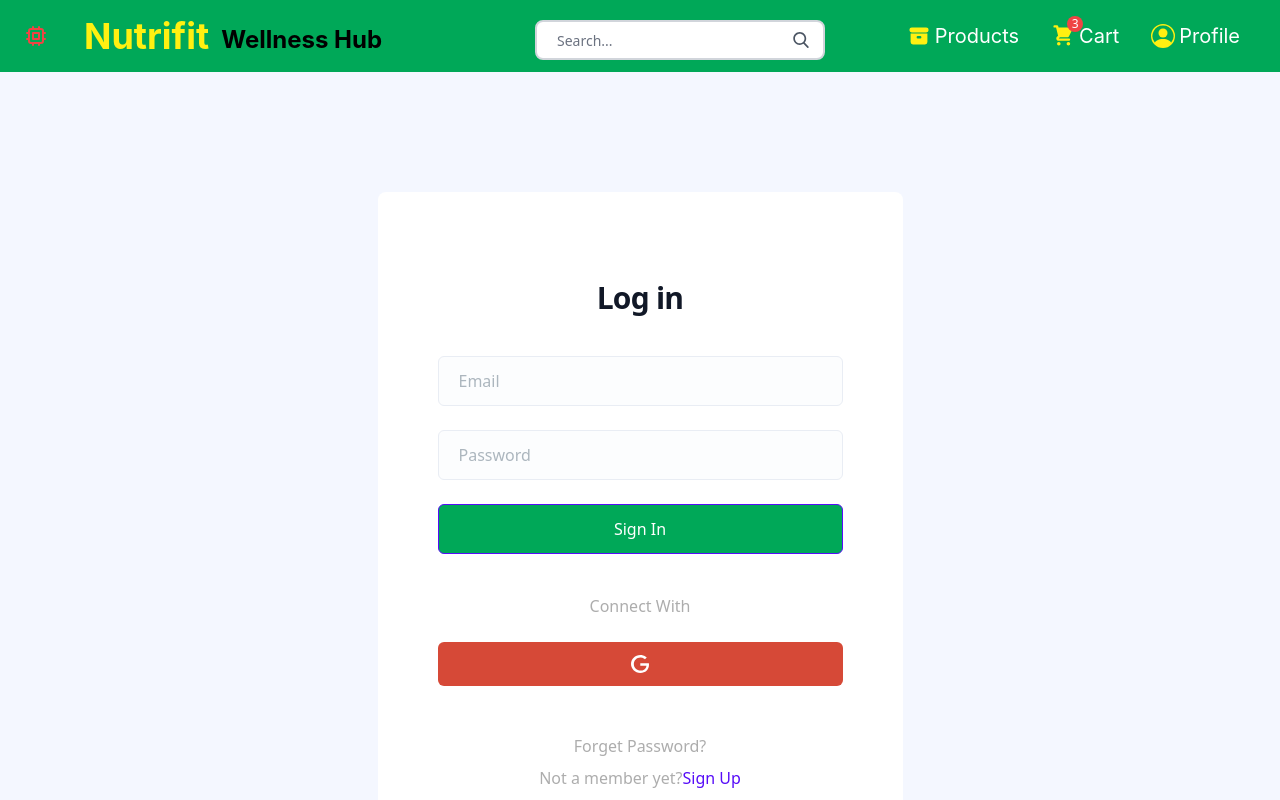
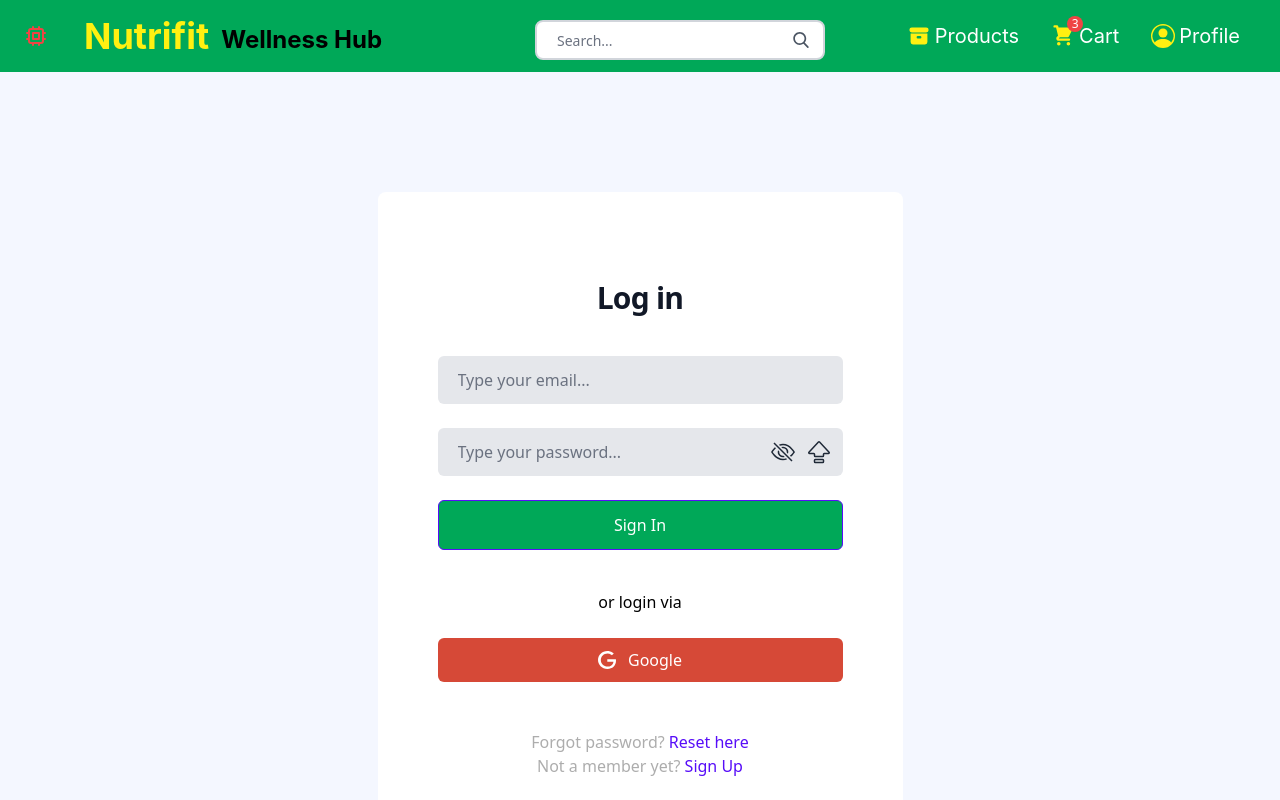
Before and after one commit to robinaaquino/nutrifit_app, a Next.js app: page /login in a window 1280 px wide. Shown: the top 800 px of the page. Built offline with nearby package versions, Linux system fonts and the light colour scheme; no server answers; what tw-elements would draw is missing.

Commit message:
feat: added modularization and minor changes
imported the buttons for social media login
changed placeholder text
added link to reset password
added a way to check if caps lock is active
added a way to view password
removed comments

```diff
--- a/pages/login.tsx
+++ b/pages/login.tsx
@@ -1,5 +1,5 @@
 "use client";
-import React, { useEffect, useContext } from "react";
+import React, { useEffect, useContext, useState } from "react";
 import { logInWithEmailAndPassword } from "@/firebase/firebase_functions/auth";
 import { useRouter } from "next/navigation";
 import { signInWithGoogle } from "@/firebase/firebase_functions/auth";
@@ -10,12 +10,15 @@
 import { getUserFunction } from "@/firebase/firebase_functions/users_function";
 import { useForm } from "react-hook-form";
 import WarningMessage from "@/components/forms/WarningMessage";
+import SocialMediaLogin from "@/components/common/SocialMediaLogin";
 
 export default function Login() {
   const [email, setEmail] = React.useState("");
   const [password, setPassword] = React.useState("");
   const router = useRouter();
   const { user, success, error } = useAuthContext();
+  const [capsLock, setCapsLock] = useState(false);
+  const [passwordVisible, setPasswordVisible] = useState(false);
   const {
     register,
     handleSubmit,
@@ -27,6 +30,30 @@
       inputPassword: "",
     },
   });
+
+  const checkCapsLock = (event: any) => {
+    if (event.getModifierState("CapsLock")) {
+      setCapsLock(true);
+    } else {
+      setCapsLock(false);
+    }
+    console.log(capsLock);
+    console.log("MLEM");
+  };
+
+  const changePasswordVisibility = () => {
+    var passwordElement: HTMLScriptElement | null = document.getElementById(
+      "password"
+    ) as HTMLScriptElement;
+    if (passwordElement.type == "password") {
+      passwordElement.type = "text";
+      setPasswordVisible(true);
+    } else {
+      passwordElement.type = "password";
+      setPasswordVisible(false);
+    }
+    console.log(passwordVisible);
+  };
 
   const handleForm = async (data: any, e: any) =>
     // event: any
@@ -50,7 +77,7 @@
   const handleFormGoogle = async () =>
     // event: any
     {
-      const result = await signInWithGoogle();
+      await signInWithGoogle();
       success("Successful in logging in");
       router.push("/");
     };
@@ -73,16 +100,16 @@
               <form onSubmit={handleSubmit(handleForm)}>
                 <div className="mb-6">
                   <input
+                    id="email"
                     type="text"
-                    placeholder="Email"
-                    className="border-[#E9EDF4] w-full rounded-md border bg-[#FCFDFE] py-3 px-5 text-base text-body-color placeholder-[#ACB6BE] outline-none focus:border-primary focus-visible:shadow-none"
+                    placeholder="Type your email..."
+                    className="w-full rounded-md bg-gray-200 py-3 px-5 text-base text-black placeholder-gray-500 outline-none border-none  focus:border-nf_green focus-visible:shadow-none"
                     {...register("inputEmail", {
                       required: "Email address is required",
                       pattern: {
                         value:
                           /^[a-zA-Z0-9.!#$%&'*+/=?^_`{|}~-]+@[a-zA-Z0-9-]+(?:.[a-zA-Z0-9-]+)*$/,
-                        message:
-                          "Follow the correct email format. An example is email@email.com",
+                        message: "Please, enter a valid email address",
                       },
                       onChange: (e) => setEmail(e.target.value),
                     })}
@@ -93,10 +120,12 @@
                   )}
                 </div>
                 <div className="mb-6">
+                  <div className="relative">
                     <input
+                      id="password"
                       type="password"
-                    placeholder="Password"
-                    className="border-[#E9EDF4] w-full rounded-md border bg-[#FCFDFE] py-3 px-5 text-base text-body-color placeholder-[#ACB6BE] outline-none focus:border-primary focus-visible:shadow-none"
+                      placeholder="Type your password..."
+                      className="w-full rounded-md bg-gray-200 py-3 px-5 text-base text-black placeholder-gray-500 outline-none border-none  focus:border-nf_green focus-visible:shadow-none"
                       {...register("inputPassword", {
                         required: "Password is required",
                         minLength: {
@@ -106,8 +135,65 @@
                         },
                         onChange: (e: any) => setPassword(e.target.value),
                       })}
+                      onKeyUp={(e: any) => checkCapsLock(e)}
                       aria-invalid={errors.inputPassword ? "true" : "false"}
                     />
+                    <div className="absolute right-0 top-0">
+                      <button
+                        type="button"
+                        onClick={() => changePasswordVisibility()}
+                      >
+                        <svg
+                          xmlns="http://www.w3.org/2000/svg"
+                          width="24"
+                          height="24"
+                          fill="currentColor"
+                          className={
+                            passwordVisible
+                              ? " bi bi-eye mr-12 mt-3 cursor-pointer text-black"
+                              : "bi bi-eye mr-12 mt-3 cursor-pointer"
+                          }
+                          viewBox="0 0 16 16"
+                        >
+                          {passwordVisible ? (
+                            <>
+                              <path d="M16 8s-3-5.5-8-5.5S0 8 0 8s3 5.5 8 5.5S16 8 16 8zM1.173 8a13.133 13.133 0 0 1 1.66-2.043C4.12 4.668 5.88 3.5 8 3.5c2.12 0 3.879 1.168 5.168 2.457A13.133 13.133 0 0 1 14.828 8c-.058.087-.122.183-.195.288-.335.48-.83 1.12-1.465 1.755C11.879 11.332 10.119 12.5 8 12.5c-2.12 0-3.879-1.168-5.168-2.457A13.134 13.134 0 0 1 1.172 8z" />
+                              <path d="M8 5.5a2.5 2.5 0 1 0 0 5 2.5 2.5 0 0 0 0-5zM4.5 8a3.5 3.5 0 1 1 7 0 3.5 3.5 0 0 1-7 0z" />
+                            </>
+                          ) : (
+                            <>
+                              <path d="M13.359 11.238C15.06 9.72 16 8 16 8s-3-5.5-8-5.5a7.028 7.028 0 0 0-2.79.588l.77.771A5.944 5.944 0 0 1 8 3.5c2.12 0 3.879 1.168 5.168 2.457A13.134 13.134 0 0 1 14.828 8c-.058.087-.122.183-.195.288-.335.48-.83 1.12-1.465 1.755-.165.165-.337.328-.517.486l.708.709z" />
+                              <path d="M11.297 9.176a3.5 3.5 0 0 0-4.474-4.474l.823.823a2.5 2.5 0 0 1 2.829 2.829l.822.822zm-2.943 1.299.822.822a3.5 3.5 0 0 1-4.474-4.474l.823.823a2.5 2.5 0 0 0 2.829 2.829z" />
+                              <path d="M3.35 5.47c-.18.16-.353.322-.518.487A13.134 13.134 0 0 0 1.172 8l.195.288c.335.48.83 1.12 1.465 1.755C4.121 11.332 5.881 12.5 8 12.5c.716 0 1.39-.133 2.02-.36l.77.772A7.029 7.029 0 0 1 8 13.5C3 13.5 0 8 0 8s.939-1.721 2.641-3.238l.708.709zm10.296 8.884-12-12 .708-.708 12 12-.708.708z" />
+                            </>
+                          )}
+                        </svg>
+                      </button>
+
+                      <svg
+                        xmlns="http://www.w3.org/2000/svg"
+                        width="24"
+                        height="24"
+                        fill="currentColor"
+                        className={
+                          capsLock
+                            ? "bi bi-capslock absolute top-0 right-0 mr-3 mt-3 text-black"
+                            : "bi bi-capslock absolute top-0 right-0 mr-3 mt-3"
+                        }
+                        viewBox="0 0 16 16"
+                      >
+                        {capsLock ? (
+                          <path d="M7.27 1.047a1 1 0 0 1 1.46 0l6.345 6.77c.6.638.146 1.683-.73 1.683H11.5v1a1 1 0 0 1-1 1h-5a1 1 0 0 1-1-1v-1H1.654C.78 9.5.326 8.455.924 7.816L7.27 1.047zM4.5 13.5a1 1 0 0 1 1-1h5a1 1 0 0 1 1 1v1a1 1 0 0 1-1 1h-5a1 1 0 0 1-1-1v-1z" />
+                        ) : (
+                          <path
+                            fill-rule="evenodd"
+                            d="M7.27 1.047a1 1 0 0 1 1.46 0l6.345 6.77c.6.638.146 1.683-.73 1.683H11.5v1a1 1 0 0 1-1 1h-5a1 1 0 0 1-1-1v-1H1.654C.78 9.5.326 8.455.924 7.816L7.27 1.047zM14.346 8.5 8 1.731 1.654 8.5H4.5a1 1 0 0 1 1 1v1h5v-1a1 1 0 0 1 1-1h2.846zm-9.846 5a1 1 0 0 1 1-1h5a1 1 0 0 1 1 1v1a1 1 0 0 1-1 1h-5a1 1 0 0 1-1-1v-1zm6 0h-5v1h5v-1z"
+                          />
+                        )}
+                      </svg>
+                    </div>
+                  </div>
+
                   {errors.inputPassword && (
                     <WarningMessage text={errors.inputPassword?.message} />
                   )}
@@ -120,75 +206,21 @@
                   />
                 </div>
               </form>
-              <p className="mb-6 text-base text-[#adadad]">Connect With</p>
-              <ul className="-mx-2 mb-12 flex justify-between">
-                {/* <li className="w-full px-2">
-                  <a
-                    href="javascript:void(0)"
-                    className="flex h-11 items-center justify-center rounded-md bg-[#4064AC] hover:bg-opacity-90"
+              <SocialMediaLogin addDivider={true} />
+              <p className="text-base text-[#adadad]">
+                Forgot password?
+                <Link
+                  href="/resetPassword"
+                  className="text-primary hover:underline"
                 >
-                    <svg
-                      width="10"
-                      height="20"
-                      viewBox="0 0 10 20"
-                      fill="none"
-                      xmlns="http://www.w3.org/2000/svg"
-                    >
-                      <path
-                        d="M9.29878 8H7.74898H7.19548V7.35484V5.35484V4.70968H7.74898H8.91133C9.21575 4.70968 9.46483 4.45161 9.46483 4.06452V0.645161C9.46483 0.290323 9.24343 0 8.91133 0H6.89106C4.70474 0 3.18262 1.80645 3.18262 4.48387V7.29032V7.93548H2.62912H0.747223C0.359774 7.93548 0 8.29032 0 8.80645V11.129C0 11.5806 0.304424 12 0.747223 12H2.57377H3.12727V12.6452V19.129C3.12727 19.5806 3.43169 20 3.87449 20H6.47593C6.64198 20 6.78036 19.9032 6.89106 19.7742C7.00176 19.6452 7.08478 19.4194 7.08478 19.2258V12.6774V12.0323H7.66596H8.91133C9.2711 12.0323 9.54785 11.7742 9.6032 11.3871V11.3548V11.3226L9.99065 9.09677C10.0183 8.87097 9.99065 8.6129 9.8246 8.35484C9.76925 8.19355 9.52018 8.03226 9.29878 8Z"
-                        fill="white"
-                      />
-                    </svg>
-                  </a>
-                </li>
-                <li className="w-full px-2">
-                  <a
-                    href="javascript:void(0)"
-                    className="flex h-11 items-center justify-center rounded-md bg-[#1C9CEA] hover:bg-opacity-90"
-                  >
-                    <svg
-                      width="22"
-                      height="16"
-                      viewBox="0 0 22 16"
-                      fill="none"
-                      xmlns="http://www.w3.org/2000/svg"
-                    >
-                      <path
-                        d="M19.5516 2.75538L20.9 1.25245C21.2903 0.845401 21.3968 0.53229 21.4323 0.375734C20.3677 0.939335 19.3742 1.1272 18.7355 1.1272H18.4871L18.3452 1.00196C17.4935 0.344423 16.429 0 15.2935 0C12.8097 0 10.8581 1.81605 10.8581 3.91389C10.8581 4.03914 10.8581 4.22701 10.8935 4.35225L11 4.97847L10.2548 4.94716C5.7129 4.82192 1.9871 1.37769 1.38387 0.782779C0.390323 2.34834 0.958064 3.85127 1.56129 4.79061L2.76774 6.54403L0.851613 5.6047C0.887097 6.91977 1.45484 7.95303 2.55484 8.7045L3.5129 9.33072L2.55484 9.67515C3.15806 11.272 4.50645 11.9296 5.5 12.18L6.8129 12.4932L5.57097 13.2446C3.58387 14.4971 1.1 14.4031 0 14.3092C2.23548 15.6869 4.89677 16 6.74194 16C8.12581 16 9.15484 15.8748 9.40322 15.7808C19.3387 13.7143 19.8 5.8865 19.8 4.32094V4.10176L20.0129 3.97652C21.2194 2.97456 21.7161 2.44227 22 2.12916C21.8935 2.16047 21.7516 2.22309 21.6097 2.2544L19.5516 2.75538Z"
-                        fill="white"
-                      />
-                    </svg>
-                  </a>
-                </li> */}
-                <li className="w-full px-2">
-                  <button
-                    onClick={() => handleFormGoogle()}
-                    className="flex h-11 items-center justify-center rounded-md bg-[#D64937] hover:bg-opacity-90 w-full"
-                  >
-                    <svg
-                      width="18"
-                      height="18"
-                      viewBox="0 0 18 18"
-                      fill="none"
-                      xmlns="http://www.w3.org/2000/svg"
-                    >
-                      <path
-                        d="M17.8477 8.17132H9.29628V10.643H15.4342C15.1065 14.0743 12.2461 15.5574 9.47506 15.5574C5.95916 15.5574 2.8306 12.8821 2.8306 9.01461C2.8306 5.29251 5.81018 2.47185 9.47506 2.47185C12.2759 2.47185 13.9742 4.24567 13.9742 4.24567L15.7024 2.47185C15.7024 2.47185 13.3783 0.000145544 9.35587 0.000145544C4.05223 -0.0289334 0 4.30383 0 8.98553C0 13.5218 3.81386 18 9.44526 18C14.4212 18 17.9967 14.7141 17.9967 9.79974C18.0264 8.78198 17.8477 8.17132 17.8477 8.17132Z"
-                        fill="white"
-                      />
-                    </svg>
-                  </button>
-                </li>
-              </ul>
-              <a
-                href="javascript:void(0)"
-                className="mb-2 inline-block text-base text-[#adadad] hover:text-primary hover:underline"
-              >
-                Forget Password?
-              </a>
+                  {" "}
+                  Reset here
+                </Link>
+              </p>
               <p className="text-base text-[#adadad]">
                 Not a member yet?
                 <Link href="/signup" className="text-primary hover:underline">
+                  {" "}
                   Sign Up
                 </Link>
               </p>
@@ -197,65 +229,5 @@
         </div>
       </div>
     </>
-    // <div
-    //   className="m-auto my-24 w-1/3 h-1/3 divide-y-4 space-y-1 bg-white
-    //   "
-    // >
-    //   <div className="w-full max-w-xs">
-    //     <h1 className="text-2xl font-bold leading-7 text-black sm:truncate sm:text-3xl sm:tracking-tight">
-    //       Login
-    //     </h1>
-    //     <form className="bg-white shadow-md rounded px-8 pt-6 pb-8 mb-4">
-    //       <div className="mb-4">
-    //         <label
-    //           className="block text-black text-sm font-bold mb-2"
-    //           htmlFor="email"
-    //         >
-    //           Email
-    //         </label>
-    //         <input
-    //           className="shadow appearance-none border rounded w-full py-2 px-3 text-white bg-nf_green leading-tight"
-    //           id="email"
-    //           type="text"
-    //           required
-    //           maxLength={255}
-    //           onChange={(e) => setEmail(e.target.value)}
-    //         />
-    //       </div>
-    //       <div className="mb-6">
-    //         <label
-    //           className="block text-black text-sm font-bold mb-2"
-    //           htmlFor="password"
-    //         >
-    //           Password
-    //         </label>
-    //         <input
-    //           className="shadow appearance-none border rounded w-full py-2 px-3 text-white bg-nf_green mb-3 leading-tight"
-    //           id="password"
-    //           type="password"
-    //           required
-    //           minLength={6}
-    //           maxLength={255}
-    //           onChange={(e) => setPassword(e.target.value)}
-    //         />
-    //       </div>
-    //       <div className="flex items-center justify-between">
-    //         <button
-    //           className="bg-blue-500 hover:bg-blue-700 text-white bg-nf_green font-bold py-2 px-4 rounded focus:outline-none focus:shadow-outline"
-    //           type="submit"
-    //           onClick={() => handleForm()}
-    //         >
-    //           Sign In
-    //         </button>
-    //         <a
-    //           className="inline-block align-baseline font-bold text-sm text-blue-500 hover:text-blue-800"
-    //           href="/forgot_password"
-    //         >
-    //           Forgot Password?
-    //         </a>
-    //       </div>
-    //     </form>
-    //   </div>
-    // </div>
   );
 }
--- a/pages/signup.tsx
+++ b/pages/signup.tsx
@@ -2,11 +2,12 @@
 import React, { useContext } from "react";
 import { signUp } from "@/firebase/firebase_functions/auth";
 import { useRouter } from "next/navigation";
-import { AuthContext } from "@/context/AuthContext";
+import { AuthContext, useAuthContext } from "@/context/AuthContext";
 import { addUserFunction } from "@/firebase/firebase_functions/users_function";
 import Link from "next/link";
 import { useForm } from "react-hook-form";
 import WarningMessage from "@/components/forms/WarningMessage";
+import SocialMediaLogin from "@/components/common/SocialMediaLogin";
 
 export default function Signup() {
   const {
@@ -23,7 +24,8 @@
   const [email, setEmail] = React.useState("");
   const [password, setPassword] = React.useState("");
   const router = useRouter();
-  const authContextObject = useContext(AuthContext);
+  // const authContextObject = useContext(AuthContext);
+  const { success, error } = useAuthContext();
 
   const handleForm = async (data: any, e?: any) =>
     // event: any
@@ -40,15 +42,16 @@
 
       if (result.isSuccess) {
         if (addResult.isSuccess) {
-          authContextObject.success(result.resultText);
+          success(result.resultText);
           router.push("/");
         } else {
-          authContextObject.error(addResult.resultText);
+          error(addResult.resultText);
         }
       } else {
-        authContextObject.error(result.resultText);
+        error(result.resultText);
       }
     };
+
   return (
     <>
       <div className="container mx-auto bg-[#F4F7FF] py-20 lg:py-[120px] p-10">
@@ -62,15 +65,14 @@
                 <div className="mb-6">
                   <input
                     type="text"
-                    placeholder="Email"
-                    className="border-[#E9EDF4] w-full rounded-md border bg-[#FCFDFE] py-3 px-5 text-base text-body-color placeholder-[#ACB6BE] outline-none focus:border-primary focus-visible:shadow-none"
+                    placeholder="Type your email..."
+                    className="w-full rounded-md bg-gray-200 py-3 px-5 text-base text-black placeholder-gray-500 outline-none border-none  focus:border-nf_green focus-visible:shadow-none"
                     {...register("inputEmail", {
                       required: "Email address is required",
                       pattern: {
                         value:
                           /^[a-zA-Z0-9.!#$%&'*+/=?^_`{|}~-]+@[a-zA-Z0-9-]+(?:.[a-zA-Z0-9-]+)*$/,
-                        message:
-                          "Follow the correct email format. An example is email@email.com",
+                        message: "Please, enter a valid email address",
                       },
                       onChange: (e) => setEmail(e.target.value),
                     })}
@@ -84,8 +86,8 @@
                 <div className="mb-6">
                   <input
                     type="password"
-                    placeholder="Password"
-                    className="border-[#E9EDF4] w-full rounded-md border bg-[#FCFDFE] py-3 px-5 text-base text-body-color placeholder-[#ACB6BE] outline-none focus:border-primary focus-visible:shadow-none"
+                    placeholder="Type your password..."
+                    className="w-full rounded-md bg-gray-200 py-3 px-5 text-base text-black placeholder-gray-500 outline-none border-none  focus:border-nf_green focus-visible:shadow-none"
                     {...register("inputPassword", {
                       required: "Password is required",
                       minLength: {
@@ -101,7 +103,7 @@
                     <WarningMessage text={errors.inputPassword?.message} />
                   )}
                 </div>
-                <div className="mb-10">
+                <div className="">
                   <input
                     type="submit"
                     value="Sign Up"
@@ -109,6 +111,7 @@
                   />
                 </div>
               </form>
+              <SocialMediaLogin addDivider={true} />
               <p className="text-base text-[#adadad]">
                 Already have an account?
                 <Link
@@ -122,102 +125,6 @@
           </div>
         </div>
       </div>
-      {/* <div
-        className="m-auto my-24 w-1/3 h-1/3 divide-y-4 space-y-1 bg-white
-      "
-      >
-        <div className="w-full max-w-xs">
-          <h1 className="text-2xl font-bold leading-7 text-black sm:truncate sm:text-3xl sm:tracking-tight">
-            Create Account
-          </h1>
-          <form className="bg-white shadow-md rounded px-8 pt-6 pb-8 mb-4">
-            <div className="mb-4">
-              <label
-                className="block text-black text-sm font-bold mb-2"
-                htmlFor="email"
-              >
-                Email
-              </label>
-              <input
-                className="shadow appearance-none border rounded w-full py-2 px-3 text-white bg-nf_green leading-tight"
-                id="email"
-                type="text"
-                required
-                maxLength={255}
-                onChange={(e) => setEmail(e.target.value)}
-              />
-            </div>
-            <div className="mb-6">
-              <label
-                className="block text-black text-sm font-bold mb-2"
-                htmlFor="password"
-              >
-                Password
-              </label>
-              <input
-                className="shadow appearance-none border rounded w-full py-2 px-3 text-white bg-nf_green mb-3 leading-tight"
-                id="password"
-                type="password"
-                required
-                minLength={6}
-                maxLength={255}
-                onChange={(e) => setPassword(e.target.value)}
-              />
-            </div>
-            <div className="flex items-center justify-between">
-              <button
-                className="hover:bg-blue-700 text-white bg-nf_green font-bold py-2 px-4 rounded focus:outline-none focus:shadow-outline"
-                type="submit"
-                onClick={() => handleForm()}
-              >
-                Sign up
-              </button>
-            </div>
-          </form>
-        </div>
-      </div> */}
     </>
-    //   <div className="m-auto my-24 w-1/3 h-1/3 divide-y-4 space-y-1 bg-white">
-    //     <div className="w-full max-w-xs">
-    //       <h1 className="text-2xl font-bold leading-7 text-black sm:truncate sm:text-3xl sm:tracking-tight">
-    //         Create an Account
-    //       </h1>
-    //       <form action="bg-white shadow-md rounded px-8 pt-6 pb-8 mb-4">
-    //         <div className="mb-4">
-    //           <label
-    //             htmlFor="email"
-    //             className="block text-black text-sm font-bold mb-2"
-    //           >
-    //             Email{" "}
-    //           </label>
-    //           <input
-    //             name="email"
-    //             type="email"
-    //             onChange={(e) => setEmail(e.target.value)}
-    //             className="shadow appearance-none border rounded w-full py-2 px-3 text-white bg-nf_green leading-tight"
-    //           />
-    //           <label
-    //             htmlFor="password"
-    //             className="block text-black text-sm font-bold mb-2"
-    //           >
-    //             Password{" "}
-    //           </label>
-    //           <input
-    //             name="password"
-    //             type="password"
-    //             onChange={(e) => setPassword(e.target.value)}
-    //             className="shadow appearance-none border rounded w-full py-2 px-3 text-white bg-nf_green leading-tight"
-    //           />
-    //         </div>
-    //         <button
-    //           onClick={() => handleForm()}
-    //           className="bg-blue-500 hover:bg-blue-700 text-white bg-nf_green font-bold py-2 px-4 rounded focus:outline-none focus:shadow-outline"
-    //         >
-    //           Create account
-    //         </button>
-    //       </form>
-    //     </div>
-    //   </div>
-    // );
   );
 }
```
Lines whose indentation alone changed are shown as unchanged.
